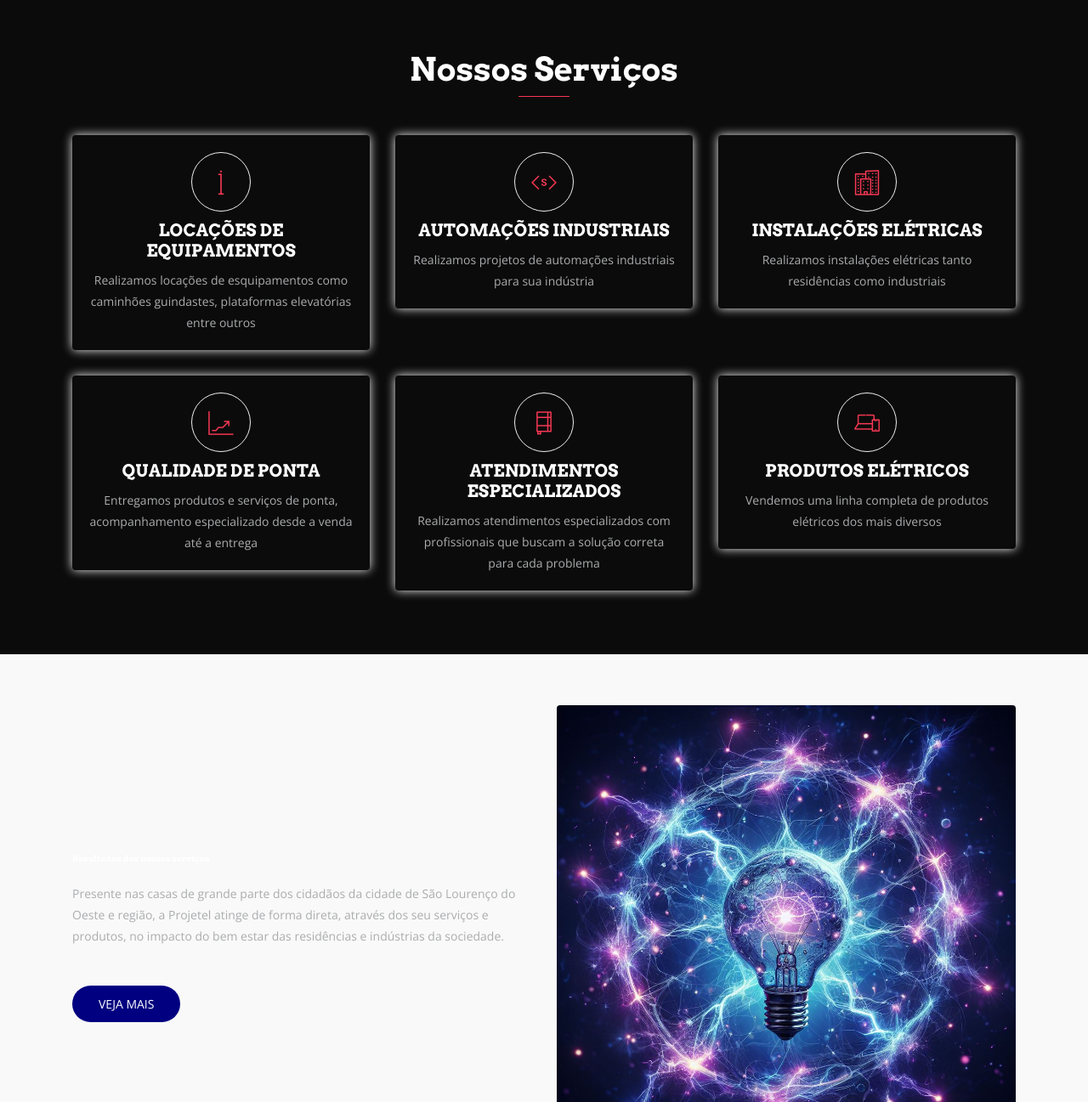
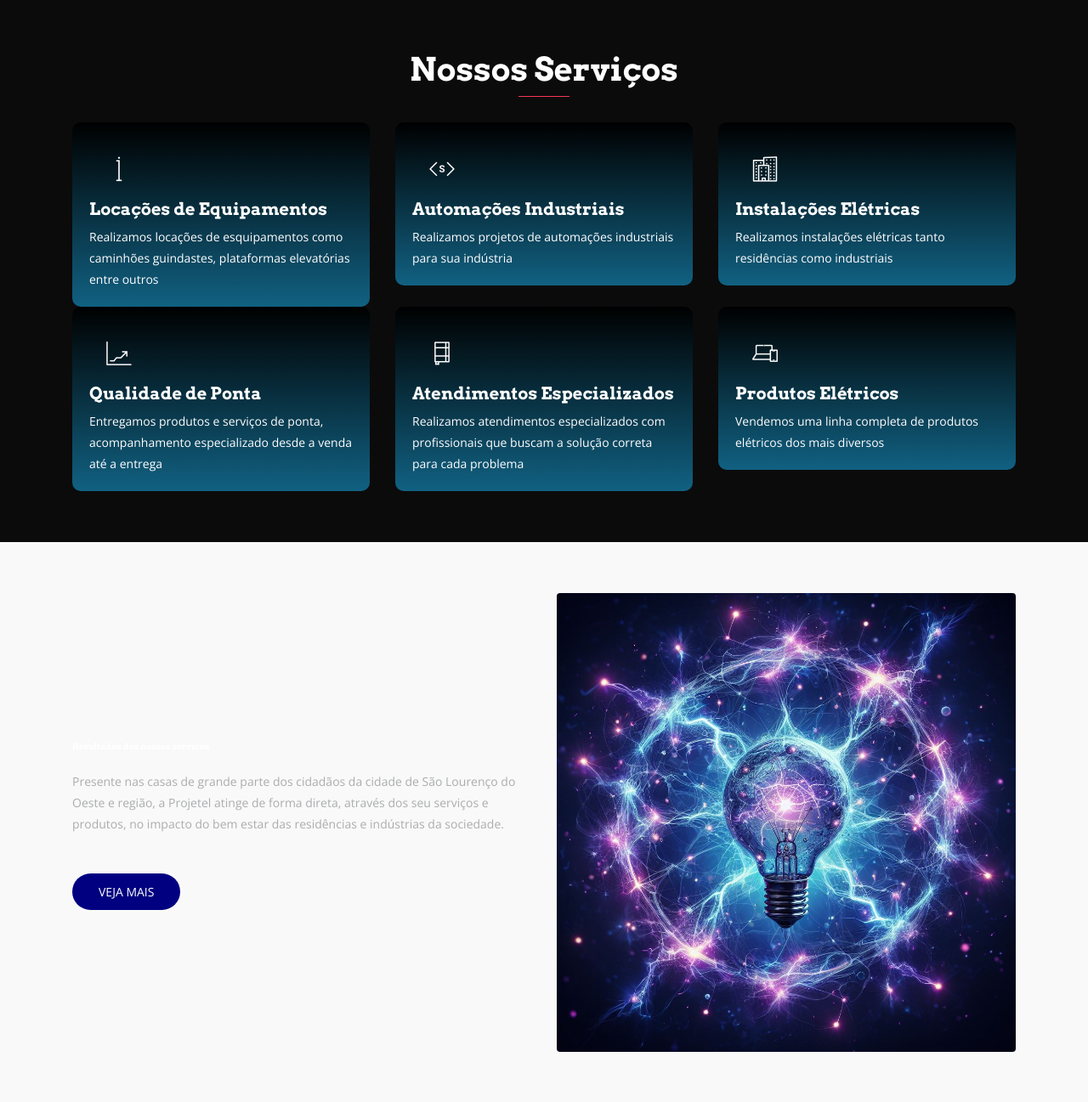
Before and after one commit to angheben/projetel, a Django app: page / in a window 1280 px wide. Shown: the part 651-1948 px from the top of the page at 85% size. Run offline with Django 5.2, Linux system fonts and the light colour scheme; data comes from the database, SQL or seed files in the repository; some libraries are stand-ins or nearby versions; some web fonts are replaced.

Commit message:
Fixing frontend as client needs

```diff
--- a/core/static/css/main.css
+++ b/core/static/css/main.css
@@ -415,7 +415,7 @@ hr {
   width: 100%;
 }
 
-/* Services Item */
+/* Services Item
 .services-item {
   padding: 20px;
   border-radius: 4px;
@@ -477,7 +477,7 @@ hr {
 }
 
 .services-item:hover .icon {
-  background: #F63854;
+  background: none;
 }
 
 .services-item:hover .icon i {
@@ -487,6 +487,8 @@ hr {
 #service {
   position: relative;
 }
+
+*/
 
 .about-area .about-wrapper {
   height: 100%;
--- a/core/templates/base.html
+++ b/core/templates/base.html
@@ -87,7 +87,7 @@
 
     <!-- Whatsapp Link -->
     <a href=" https://wa.me/?text=I'm%20Gostaria%20de%20saber%20mais%20sobre%20seus%20produtos%20e%20serviços`">
-      <i class="">
+      <i class=""></i>
     </a>
 
     <!-- Preloader -->
--- a/core/templates/contact.html
+++ b/core/templates/contact.html
@@ -13,7 +13,7 @@
                 <div class="row">
                   <div class="col-md-6">
                     <div class="form-group">
-                      <input type="text" class="form-control" id="name" name="Name" placeholder="Name" required data-error="Informe seu nome">
+                      <input type="text" class="form-control" id="name" name="Name" placeholder="Nome" required data-error="Informe seu nome">
                       <div class="help-block with-errors"></div>
                     </div>
                   </div>
--- a/core/templates/hero.html
+++ b/core/templates/hero.html
@@ -1,11 +1,11 @@
 {% load static %}
-<div id="hero-area" class="hero-area-bg" style="background-image: url('{% static '.jpg' %}');">
-  <div class="container">>
+<div id="hero-area" class="hero-area-bg" style="background-image: url('{% static 'img/background1.jpg' %}');">
+  <div class="container">
         <div class="container">
           <div class="row">
             <div class="col-lg-7 col-md-12 col-sm-12 col-xs-12">
               <div class="contents">
-                <h2 class="head-title">Projetel<br>Uma empresa completa em serviços elétricos</h2>
+                <h2 class="head-title" style="color: white">Projetel<br>Uma empresa completa em serviços elétricos</h2>
                 <p>Soluções diversas em projetos, produtos e serviços elétricos em São Lourenço do Oeste e região para atendê-lo da melhor forma.<br> Baixe nosso catálogo e conheça nossa linha de produtos</p>
                 <div class="header-button">
                   <a href="#" class="btn btn-common">Download</i></a>
@@ -19,6 +19,7 @@
             </div>
           </div>
         </div>
+
       </div>
 
       <div class="container">
--- a/core/templates/services.html
+++ b/core/templates/services.html
@@ -1,12 +1,51 @@
 {% load static %}
-<section id="services" class="section-padding" style="background-color: #0b0b0b">
+<section id="services" class="section-padding" style="background-color: #0b0b0b;">
+  <style>
+    .services-item {
+      background: linear-gradient(to top, #116182, black) !important;
+      padding: 20px !important;
+      border-radius: 10px !important;
+      color: white !important;
+    }
+
+    .services-item .icon {
+      width: 70px !important;
+      height: 70px !important;
+      border-radius: 50% !important;
+      display: flex !important;
+      align-items: center !important;
+      justify-content: center !important;
+      background-color: transparent !important;
+    }
+
+    .services-item .icon i {
+      color: white !important;
+      font-size: 30px !important;
+    }
+
+    .services-item:hover {
+      outline: none !important; /* Remove outline */
+      transition: none !important; /* Remove transition */
+      filter: none !important; /* Reset filter */
+      opacity: 1 !important; /* Reset opacity */
+      transform: none !important; /* Reset transform */
+    }
+
+    .services-item h3 {
+      font-size: 20px !important;
+      color: white !important;
+    }
+
+    .services-item p {
+      color: white !important;
+    }
+  </style>
   <div class="container">
     <div class="section-header text-center">
-          <h3 style="color: white !important;" data-wow-delay="0.3s">Nossos Serviços</h3>
+      <h3>Nossos Serviços</h3>
       <div class="shape wow fadeInDown" data-wow-delay="0.3s"></div>
     </div>
     <div class="row">
-
       {% for s in services %}
       <!-- Services item -->
       <div class="col-md-6 col-lg-4 col-xs-12">
@@ -15,15 +54,13 @@
             <i class="{{ s.Icon }}"></i>
           </div>
           <div class="services-content">
-                <h3 style="font-size: 20px; color: white">{{s.Service}}</h3>
-                <p> {{ s.Description }}</p>
+            <h3>{{ s.Service }}</h3>
+            <p>{{ s.Description }}</p>
           </div>
         </div>
       </div>
-
       <!-- Services item -->
       {% endfor %}
-
     </div>
   </div>
 </section>
```
Lines whose indentation alone changed are shown as unchanged.
